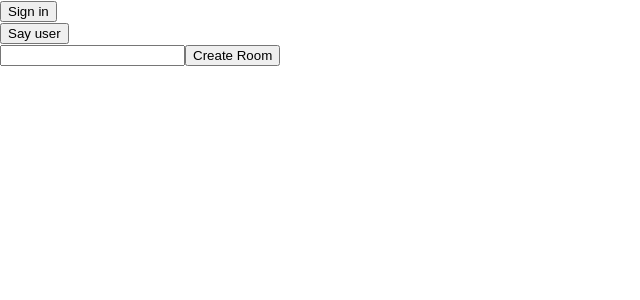
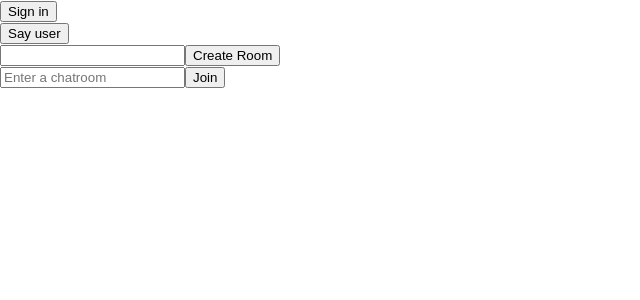
Before and after one commit to Calcopod/Chat, a React (Create React App) app: page / in a window 1280 px wide. Shown: the top 300 px of the page, without its empty margins (0-640 px from the left). Built offline with nearby package versions, Linux system fonts and the light colour scheme; no server answers.

Commit message:
Added chatrooms, ans JoinChatRoom

```diff
--- a/src/App.js
+++ b/src/App.js
@@ -4,21 +4,10 @@ import { auth , db } from './firebase'
 import { useAuthState }  from 'react-firebase-hooks/auth'
 import MainScreen from './Containers/MainScreen/MainScreen'
 import CreateChatRoom from './Components/CreateChatRoom/CreateChatRoom'
+import JoinChatRoom from './Components/JoinChatRoom/JoinChatRoom'
 
 export default function App() {
   const [user] = useAuthState(auth)
-
-  const handleQueryChatRoom = async () => {
-    const chatRooms = db.collection('chat-rooms')
-
-    const query = await chatRooms.where('id', '==', '123456789').get()
-    const data = [];
-    query.forEach(doc => {
-      data.push( doc.data() )
-    })
-
-    console.log(data[0])
-  }
 
   return (
     <div>
@@ -28,6 +17,7 @@ export default function App() {
       <button onClick={() => console.log(user)}>Say user</button>
 
       <CreateChatRoom />
+      <JoinChatRoom user={user} />
     </div>
   )
 }
--- /dev/null
+++ b/src/Components/JoinChatRoom/JoinChatRoom.js
@@ -0,0 +1,41 @@
+import React, {useState} from 'react'
+import { db } from '../../firebase'
+
+export default function JoinChatRoom({user}) {
+  const [inp, setInp] = useState("")
+
+  const checkChatroom = async () => {
+    const chatRooms = db.collection('chat-rooms')
+
+    const query = await chatRooms.where('id', '==', inp).get()
+    const data = [];
+    query.forEach(doc => {
+      data.push( doc.data() )
+    })
+
+    if(typeof data[0] !== 'undefined') return true
+    return false
+  }
+
+  const handleJoin = async () => {
+
+    if( await checkChatroom() ) {
+      const userRef = db.collection('users').doc(user.uid)
+      const chatrooms = (await userRef.get()).data().chatrooms
+      chatrooms.push(inp)
+
+      userRef.set({
+        chatrooms: chatrooms
+      }, {merge: true})
+    }
+
+    setInp('')
+  }
+
+  return (
+    <div>
+      <input placeholder="Enter a chatroom" value={inp} onChange={(e) => setInp(e.target.value)} />
+      <button onClick={handleJoin}>Join</button>
+    </div>
+  )
+}
--- a/src/firebase.js
+++ b/src/firebase.js
@@ -17,7 +17,13 @@ const provider = new firebase.auth.GoogleAuthProvider();
 
 const db = firebase.firestore();
 
-const signIn = () => auth.signInWithPopup(provider)
+const signIn = async () => {
+  const data = await auth.signInWithPopup(provider)
+  const users = db.collection('users')
+  users.doc( data.user.uid ).set({
+    initialField: ""
+  })
+}
 
 const signOut =  () => auth.signOut()
 
```
Also changed, not shown: src/Components/JoinChatRoom/JoinChatRoom.module.css (added).
